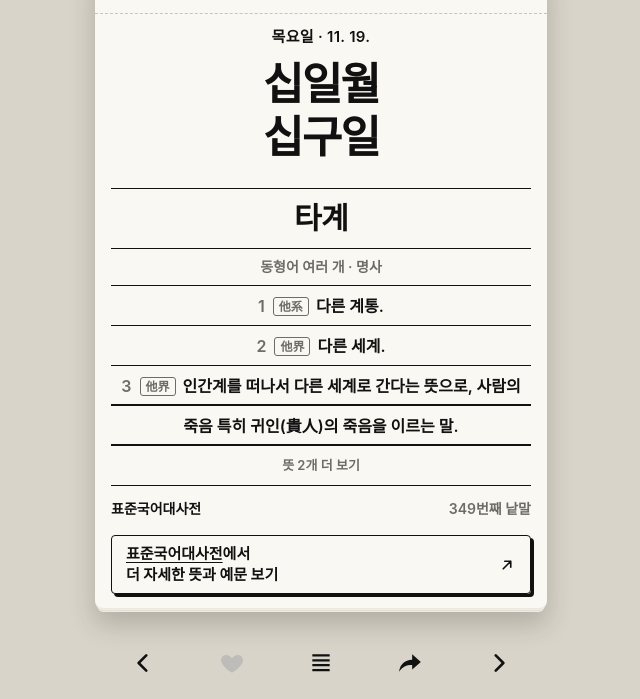
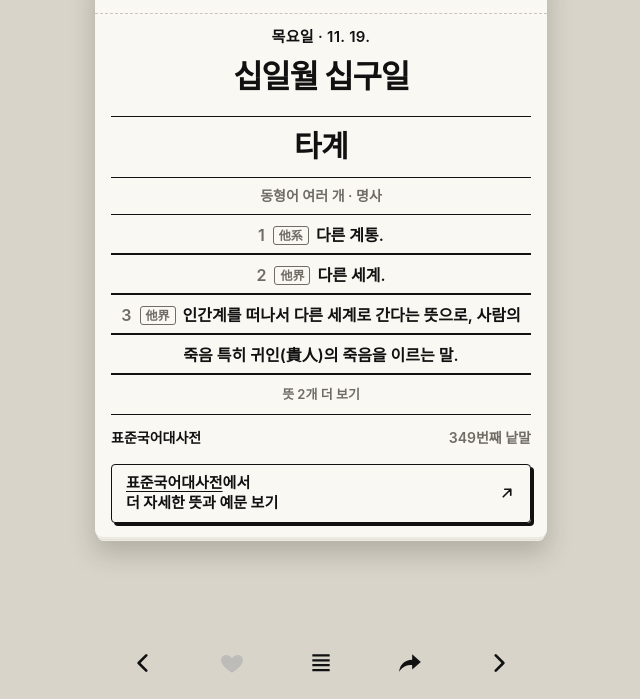
Before and after one commit to kohlucas/korean_daily_calendar, a plain HTML site: page index.html in a window 1280 px wide. Shown: the part 101-800 px from the top of the page, without its empty margins (319-959 px from the left). Drawn offline with Linux system fonts and the light colour scheme.

Commit message:
날짜 표기를 한 줄로, 크기 축소

```diff
--- a/index.html
+++ b/index.html
@@ -107,6 +107,8 @@ header button.dots#cal-btn svg{width:22px;height:22px}
 header .t{min-width:0;white-space:nowrap}
 header button.today{white-space:nowrap;flex:none}
 @media (max-width:360px){header{padding:14px 10px 0 14px}header .t{font-size:15px;gap:6px}header img{height:22px}header button.dots{width:34px}.hr{gap:2px}header button.today{padding:4px 10px}}
+/* 날짜 한 줄 */
+.big{font-size:min(8.2vw,32px);white-space:nowrap;margin:12px 0 20px}
 </style>
 </head>
 <body>
@@ -184,7 +186,7 @@ function renderDay(){
   $('title').textContent=cur.getFullYear()+'년 문해력 일력';
   $('md').textContent=MON[cur.getMonth()]+' '+sino(cur.getDate())+'일';
   $('wd').textContent=WD[cur.getDay()]+' · '+(cur.getMonth()+1)+'. '+cur.getDate()+'.';
-  $('dd').innerHTML=MON[cur.getMonth()]+'<br>'+sino(cur.getDate())+'일';
+  $('dd').textContent=MON[cur.getMonth()]+' '+sino(cur.getDate())+'일';
   $('today').hidden=cur.toDateString()===realToday.toDateString()||!$('v-day').classList.contains('on');
   const ss=visible(w);
   const LIM=3, shown=expanded?ss:ss.slice(0,LIM);
```
